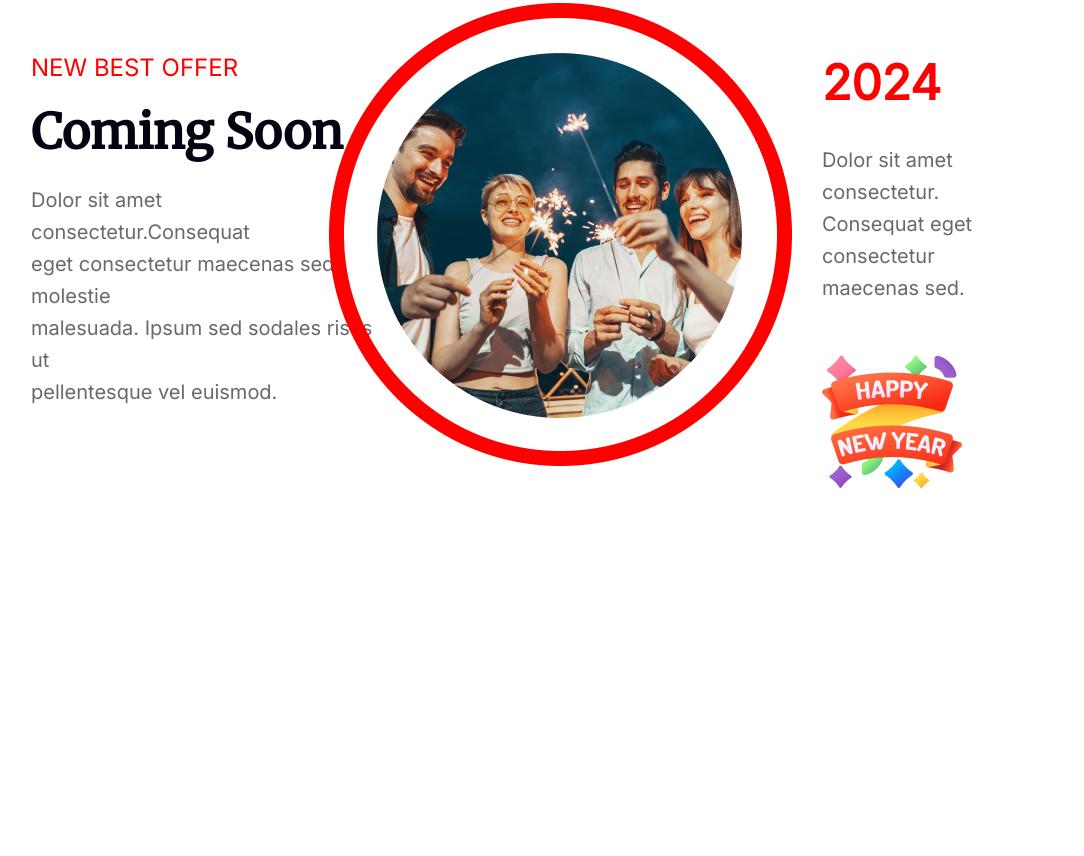
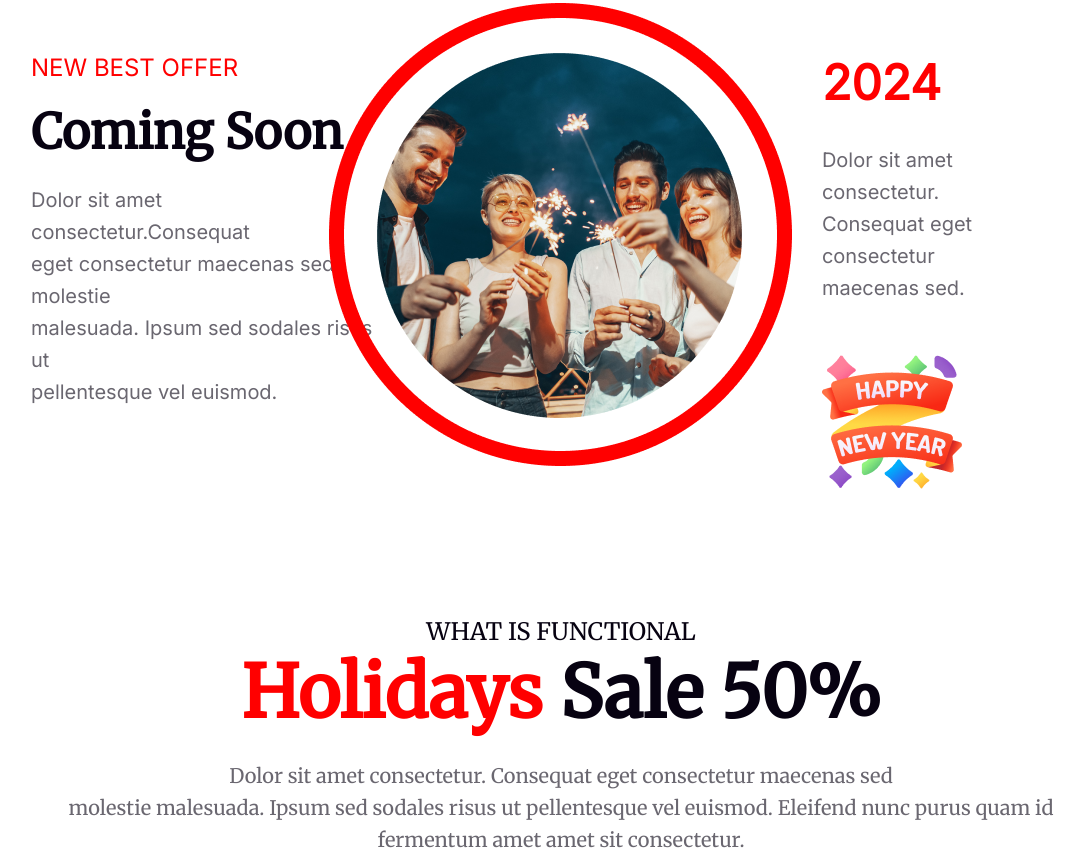
Before and after one commit to MdAlAmin212104/Assignment, a plain HTML site: page index.html in a window 1280 px wide. Shown: the part 2953-3809 px from the top of the page, without its empty margins (79-1163 px from the left). Before the commit the page ends 3449 px from the top, so only its background shows below. Drawn offline with Linux system fonts and the light colour scheme.

Commit message:
this is sales section in incomplet

```diff
--- a/index.html
+++ b/index.html
@@ -57,6 +57,15 @@
                         <img src="images/Group 96.png" alt="">
                   </div>
             </section>
+
+            <section class="sales-section">
+                  <div class="text">
+                        <h3 class="sales-title">WHAT IS FUNCTIONAL</h3>
+                        <h1 class="sales-bolt-title"><span>Holidays</span> Sale 50%</h1>
+                        <p class="title-desc">Dolor sit amet consectetur. Consequat eget consectetur maecenas sed <br>molestie malesuada. Ipsum sed sodales risus ut pellentesque vel euismod. Eleifend nunc purus quam id <br> fermentum amet amet sit consectetur.</p>
+                  </div>
+
+            </section>
       </main>
 
       <footer>
--- a/style.css
+++ b/style.css
@@ -183,3 +183,27 @@ header h2{
 .happy-section img{
       margin-top: 48px;
 }
+
+
+.sales-title{
+      color: #070211;
+      font-size: 24px;
+      font-weight: 500;
+      text-align: center;
+      padding-top: 120px;
+}
+.sales-bolt-title span{
+      color: #F00;
+      text-align: center;
+      font-size: 72px;
+      font-weight: 900;
+}
+.sales-bolt-title{
+      color: #070211;
+      font-size: 72px;
+      font-weight: 900;
+}
+.text{
+      text-align: center;
+      font-family: 'Merriweather', serif;
+}
```
